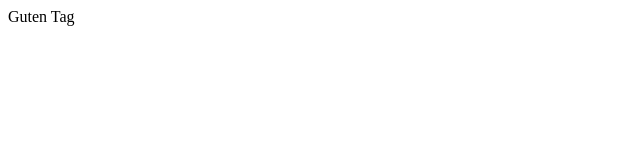
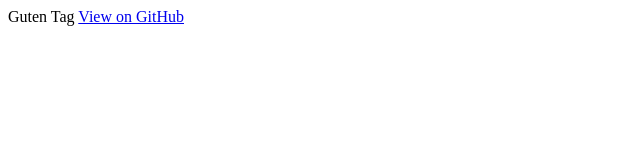
Before and after one commit to dougbeal/dougbeal.github.io, a plain HTML site: page index.html in a window 1280 px wide. Shown: the whole page, without its empty margins (0-640 px from the left). Drawn offline with Linux system fonts and the light colour scheme.

Commit message:
Add repo<->page link

```diff
--- a/index.html
+++ b/index.html
@@ -1,2 +1,3 @@
 Guten Tag
+<a href="https://github.com/dougbeal/dougbeal.github.io">View on GitHub</a>
 <a href="feedlyconsole/"Feedly Console</a>
```
Also changed, not shown: 1 other file.
